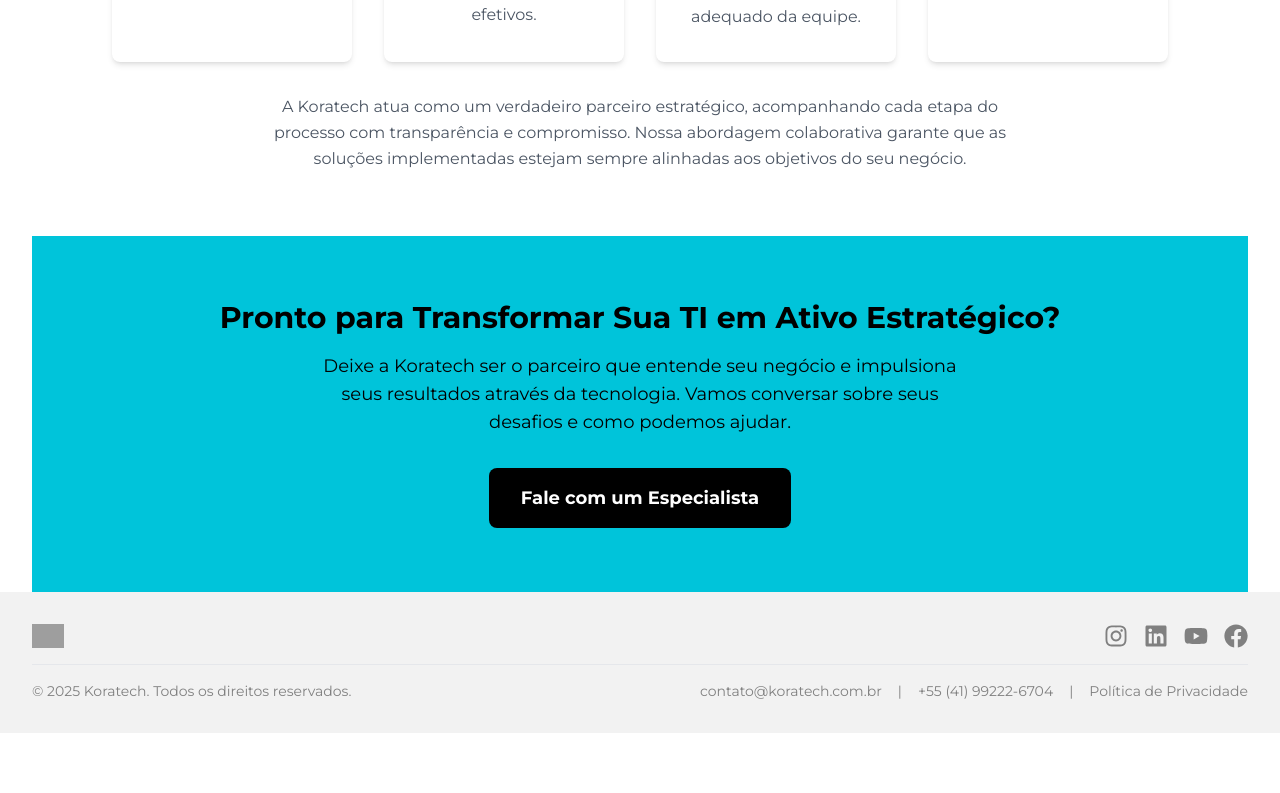
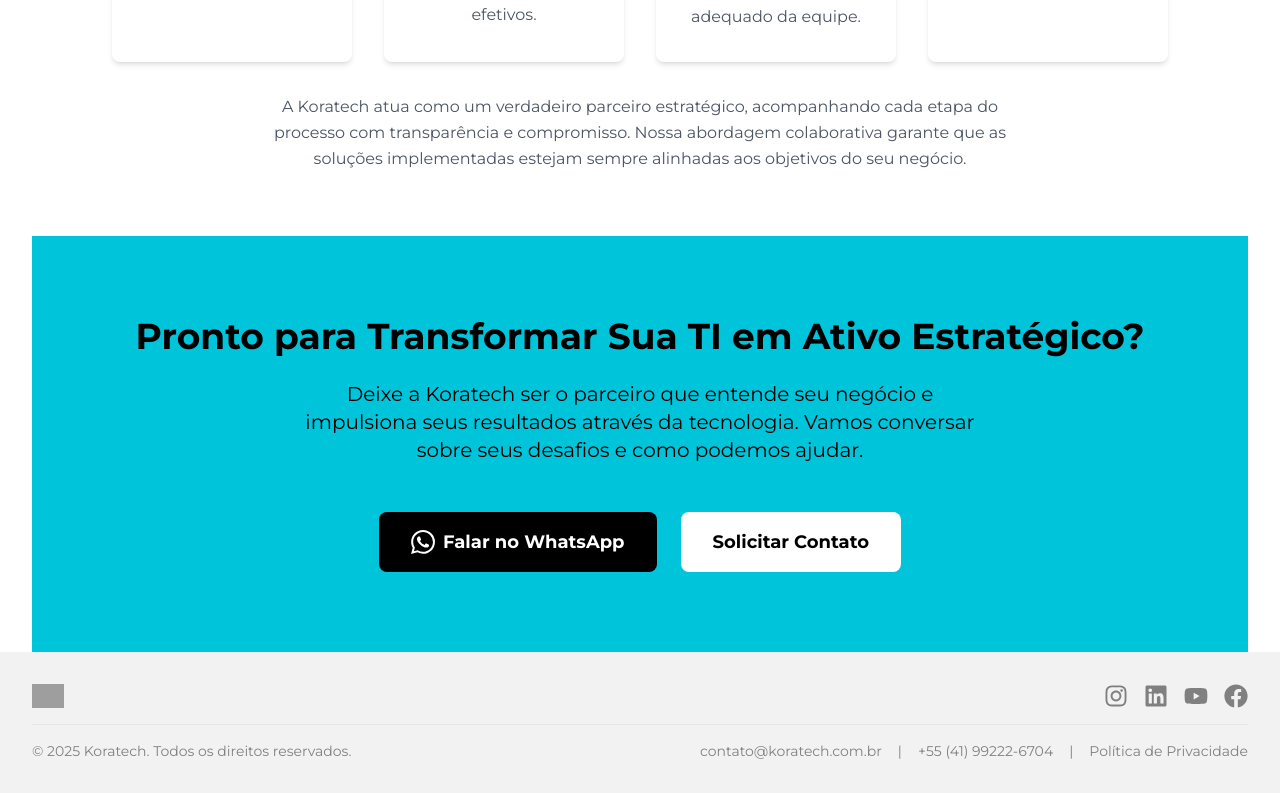
Before and after one commit to GuztavoLara/koratech-off, a React (Vite) app: page /sobre in a window 1280 px wide. Shown: the part 5208-6001 px from the top of the page. Before the commit the page ends 5941 px from the top, so only its background shows below. Built offline with nearby package versions, Linux system fonts and the light colour scheme; grey boxes are pictures that could not be loaded.

Commit message:
Updated AboutKoratech.tsx

```diff
--- a/src/pages/AboutKoratech.tsx
+++ b/src/pages/AboutKoratech.tsx
@@ -1,7 +1,10 @@
-import React from 'react';
+import React, { useState } from 'react';
 import { Users, Eye, Award, Briefcase, Link, Target, MessageCircle, Compass, Shield, Headphones, Zap, SearchCheck, DraftingCompass, HardHat, TrendingUp, Map, Search, Group as UserGroup, FileText, Server, Cloud, Lock, Activity, ScanLine, AppWindow, Link2, Cpu } from 'lucide-react';
+import LeadFormWidget from '../components/LeadFormWidget';
 
 const AboutKoratech: React.FC = () => {
+  const [isFormOpen, setIsFormOpen] = useState(false);
+
   return (
     <div className="antialiased">
       <main className="pt-16">
@@ -297,24 +300,38 @@
           </section>
 
           {/* CTA Section */}
-          <section id="cta" className="py-16 bg-koratech-blue text-center">
+          <section id="cta" className="py-20 bg-koratech-blue text-center">
             <div className="container mx-auto px-4">
-              <h2 className="text-3xl font-bold text-black mb-4">
+              <h2 className="text-4xl font-bold text-black mb-6">
                 Pronto para Transformar Sua TI em Ativo Estratégico?
               </h2>
-              <p className="text-lg text-black mb-8 max-w-2xl mx-auto">
+              <p className="text-xl text-black mb-12 max-w-2xl mx-auto">
                 Deixe a Koratech ser o parceiro que entende seu negócio e impulsiona seus resultados através da tecnologia. Vamos conversar sobre seus desafios e como podemos ajudar.
               </p>
+              <div className="flex flex-col md:flex-row justify-center items-center gap-6">
                 <a
                   href="https://wa.me/5541992226704?text=Olá%20Koratech!%20Vi%20seu%20site%20e%20gostaria%20de%20saber%20mais%20sobre%20suas%20soluções."
                   target="_blank"
                   rel="noopener noreferrer"
-                className="inline-block bg-black text-white font-bold py-4 px-8 rounded-lg text-lg hover:bg-opacity-90 transition-colors duration-300"
+                  className="bg-black text-white font-bold py-4 px-8 rounded-lg text-lg hover:bg-opacity-90 transition-colors duration-300 flex items-center gap-2"
                 >
-                Fale com um Especialista
+                  <svg className="w-6 h-6" fill="currentColor" viewBox="0 0 24 24">
+                    <path d="M17.472 14.382c-.297-.149-1.758-.867-2.03-.967-.273-.099-.471-.148-.67.15-.197.297-.767.966-.94 1.164-.173.199-.347.223-.644.075-.297-.15-1.255-.463-2.39-1.475-.883-.788-1.48-1.761-1.653-2.059-.173-.297-.018-.458.13-.606.134-.133.298-.347.446-.52.149-.174.198-.298.298-.497.099-.198.05-.371-.025-.52-.075-.149-.669-1.612-.916-2.207-.242-.579-.487-.5-.669-.51-.173-.008-.371-.01-.57-.01-.198 0-.52.074-.792.372-.272.297-1.04 1.016-1.04 2.479 0 1.462 1.065 2.875 1.213 3.074.149.198 2.096 3.2 5.077 4.487.709.306 1.262.489 1.694.625.712.227 1.36.195 1.871.118.571-.085 1.758-.719 2.006-1.413.248-.694.248-1.289.173-1.413-.074-.124-.272-.198-.57-.347m-5.421 7.403h-.004a9.87 9.87 0 01-5.031-1.378l-.361-.214-3.741.982.998-3.648-.235-.374a9.86 9.86 0 01-1.51-5.26c.001-5.45 4.436-9.884 9.888-9.884 2.64 0 5.122 1.03 6.988 2.898a9.825 9.825 0 012.893 6.994c-.003 5.45-4.437 9.884-9.885 9.884m8.413-18.297A11.815 11.815 0 0012.05 0C5.495 0 .16 5.335.157 11.892c0 2.096.547 4.142 1.588 5.945L.057 24l6.305-1.654a11.882 11.882 0 005.683 1.448h.005c6.554 0 11.89-5.335 11.893-11.893a11.821 11.821 0 00-3.48-8.413z"/>
+                  </svg>
+                  Falar no WhatsApp
                 </a>
+                <button
+                  onClick={() => setIsFormOpen(true)}
+                  className="bg-white text-black font-bold py-4 px-8 rounded-lg text-lg hover:bg-opacity-90 transition-colors duration-300"
+                >
+                  Solicitar Contato
+                </button>
+              </div>
             </div>
           </section>
+
+          {/* Lead Form Widget */}
+          <LeadFormWidget isOpen={isFormOpen} onClose={() => setIsFormOpen(false)} />
         </div>
       </main>
     </div>
```
Lines whose indentation alone changed are shown as unchanged.
